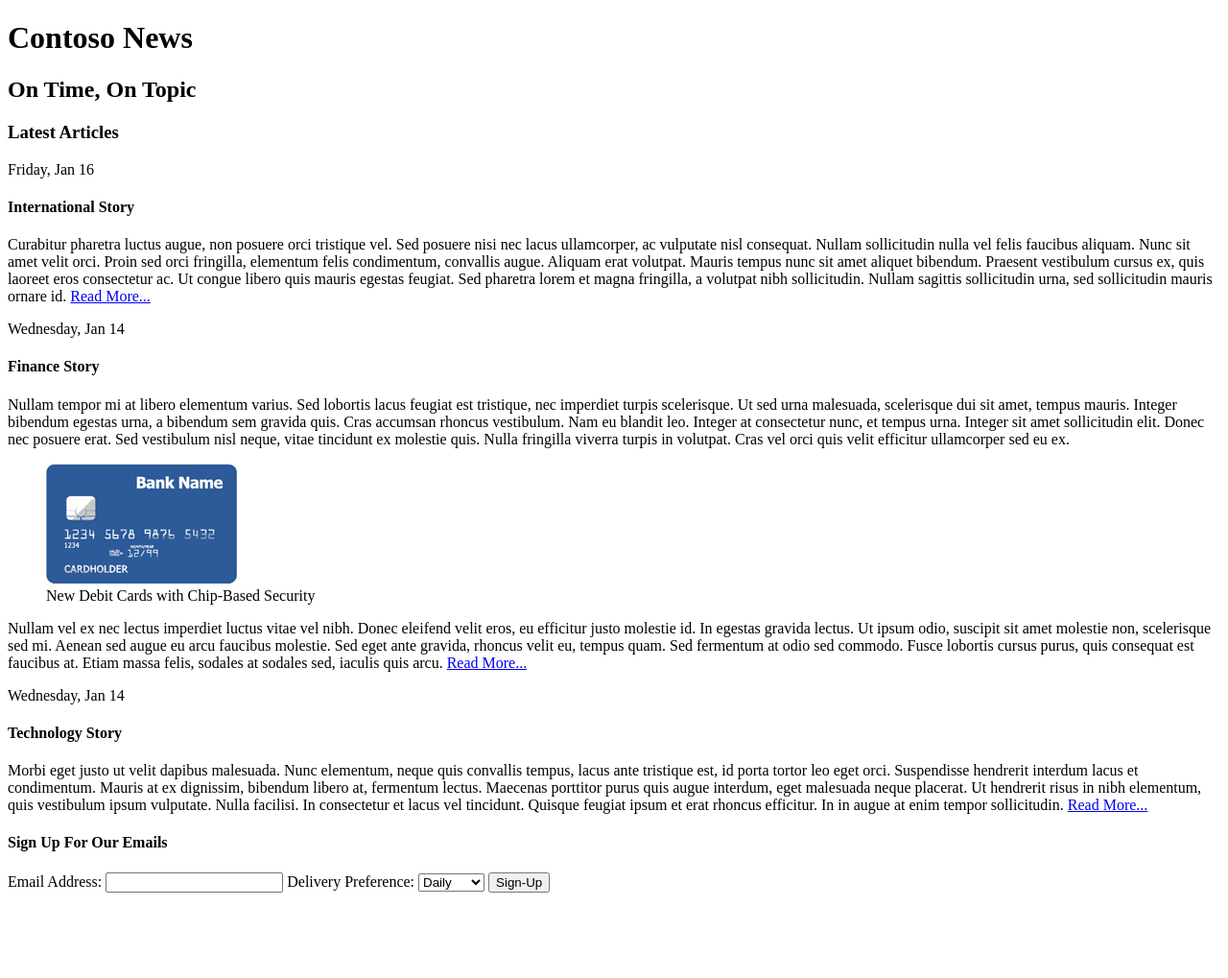
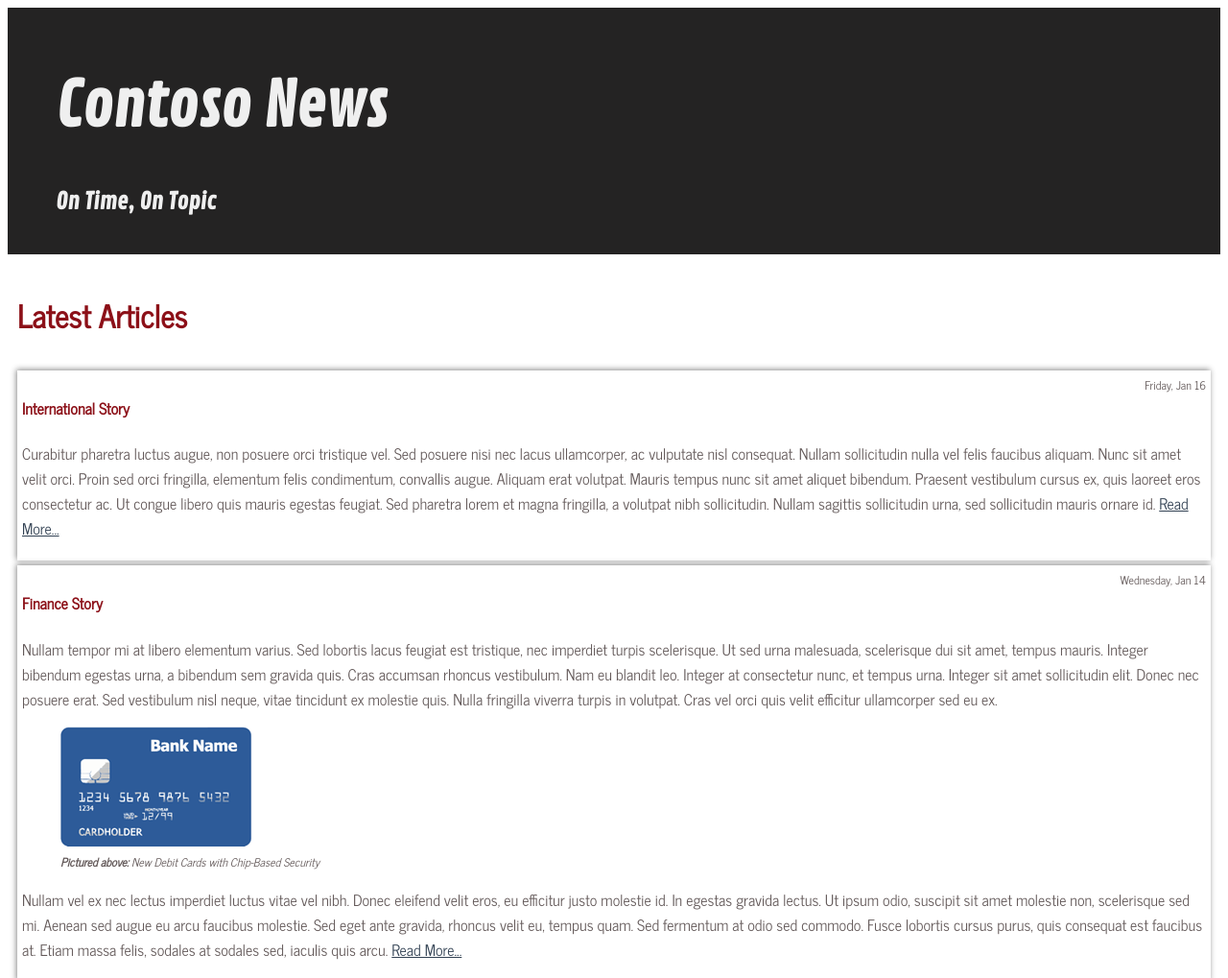
Before and after one commit to tdm126/tdm126.github.io, a plain HTML site: page index.html in a window 1280 px wide. Shown: the top 1019 px of the page at 96% size. Before the commit the page ends 938 px from the top, so only its background shows below. Drawn offline with Linux system fonts and the light colour scheme.

Commit message:
added css and fonts; updated index

```diff
--- /dev/null
+++ b/css/style.css
@@ -0,0 +1,86 @@
+@media not print {
+body {
+    color: #635959;
+    font-family: News Cycle;
+}
+
+header {
+    background-color: #242323;
+    color: #EFEFEF;
+    padding: 20px 50px;
+    font-family: Contrail One;
+}
+
+h3 , article h4 {
+    color: #8C1018;
+}
+
+article a {
+    color: #314052;
+}
+
+main > h3 {
+    font-size: 2em;
+}
+}
+
+
+main {
+    padding: 5px 10px;
+}
+
+article {
+    margin: 5px 0px;
+    padding: 5px 5px;
+    box-shadow: -1px -1px 6px #888888;
+}
+
+header h1 {
+    font-size: 4em;
+}
+
+main figure > figcaption {
+    font-size: 0.75em;
+    font-style: italic;
+}
+
+main figure > figcaption::before {
+    content: 'Pictured above: ';
+    font-weight: bold;
+}
+
+article > time {
+    float: right;
+    font-size: 0.75em;
+    font-weight: lighter;
+}
+
+
+
+@font-face {
+font-family: News Cycle;
+src: url('../fonts/mod3_news_cycle.ttf') format('truetype');
+}
+
+@font-face {
+font-family: Contrail One;
+src: url('../fonts/mod3_contrail_one.ttf') format('truetype');
+}
+
+@media print {
+    header {
+        padding: 0px;
+    }
+
+    article {
+        box-shadow: none;
+    }
+
+    header h1 {
+        font-size: 2em;
+    }
+
+    header h2 {
+        display: none;
+    }
+}
--- a/index.html
+++ b/index.html
@@ -2,6 +2,7 @@
 <html lang="en-US">
     <head>
         <title>Contoso News</title>
+        <link rel="stylesheet" href="css/style.css" />
     </head>
     <body>
         <header>
@@ -11,7 +12,7 @@
         <main>
             <h3>Latest Articles</h3>
             <article>
-                <article>
+
                     <time datetime="16-01-2016">Friday, Jan 16</time>
 <h4>International Story</h4>
 <p>
@@ -19,7 +20,7 @@
     <a href="#" target="_blank">Read More...</a>
 </p>
 </article>
-            </article>
+
             <article>
                 <time datetime="14-01-2016">Wednesday, Jan 14</time>
                 <h4>Finance Story</h4>
```
Also changed, not shown: fonts/mod3_contrail_one.ttf (added), fonts/mod3_news_cycle.ttf (added).
